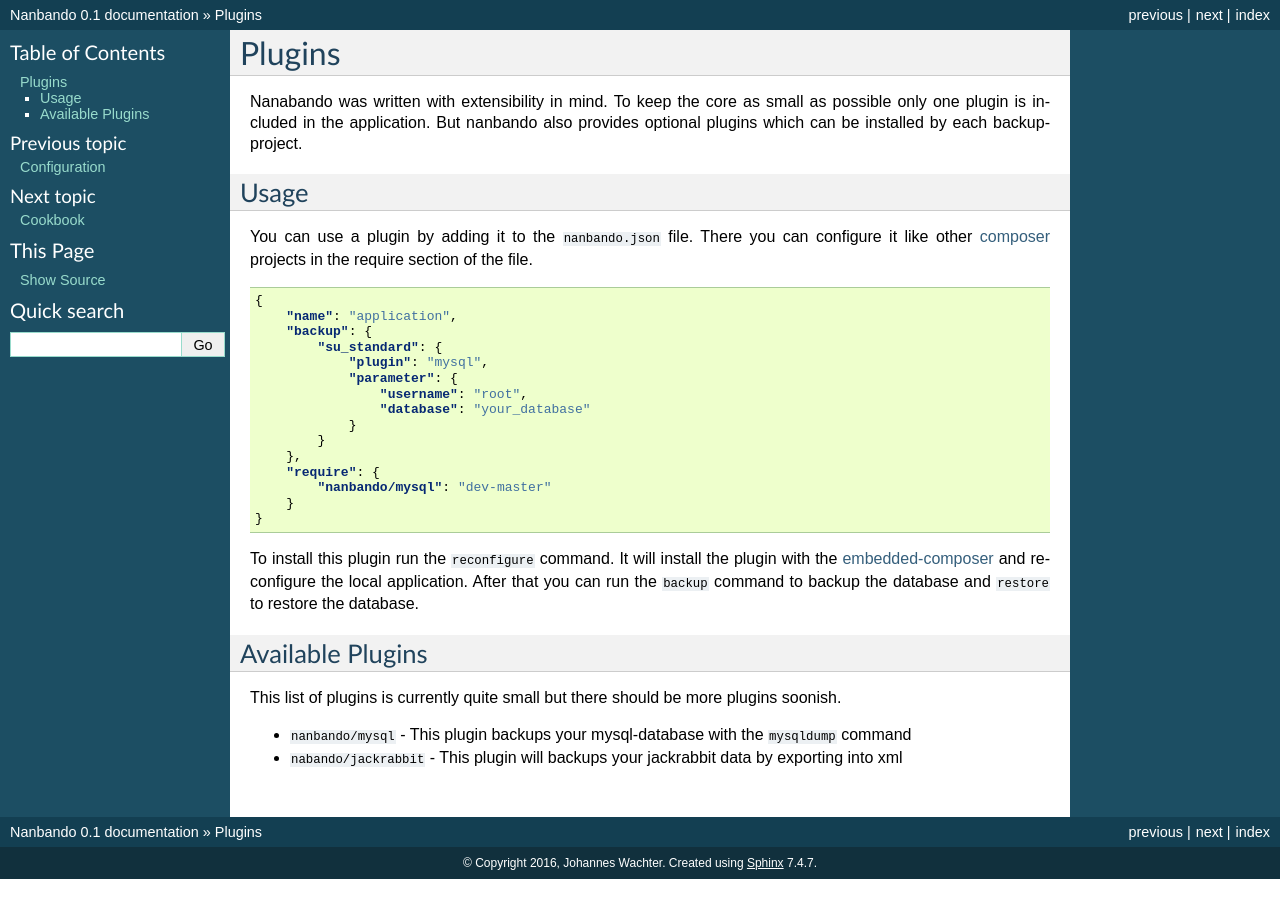
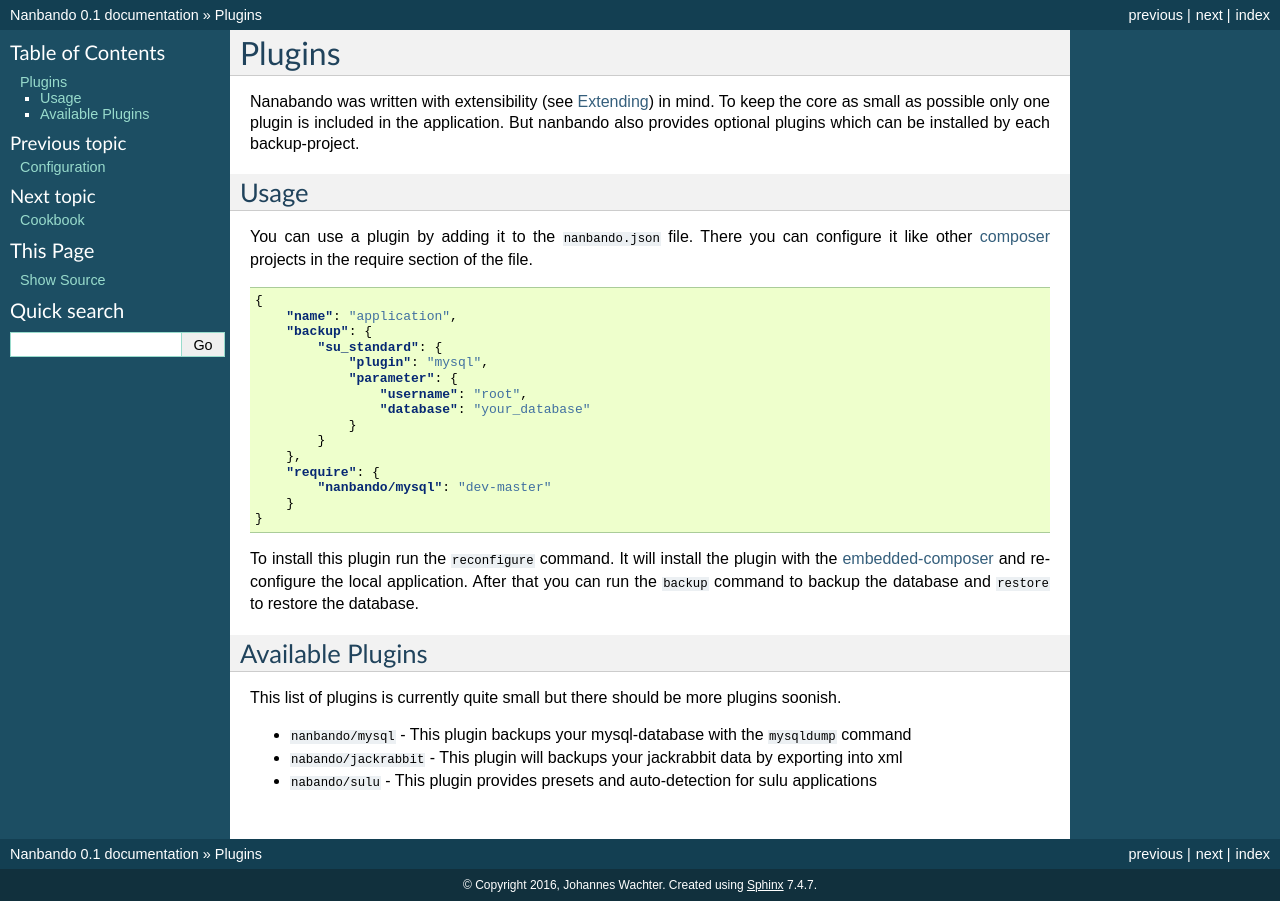
Before and after one commit to nanbando/core, a Sphinx documentation site: the page built from docs/plugins.rst, in a window 1280 px wide. Built offline with Sphinx 7.4.7, drawn with Linux system fonts in a browser that asks for light colours.

Commit message:
added sulu plugin to docs

```diff
--- a/docs/plugins.rst
+++ b/docs/plugins.rst
@@ -1,8 +1,9 @@
 Plugins
 =======
 
-Nanabando was written with extensibility in mind. To keep the core as small as possible only one plugin is included in
-the application. But nanbando also provides optional plugins which can be installed by each backup-project.
+Nanabando was written with extensibility (see :doc:`extending/index`) in mind. To keep the core as small as possible
+only one plugin is included in the application. But nanbando also provides optional plugins which can be installed by
+each backup-project.
 
 Usage
 -----
@@ -39,6 +40,7 @@
 
 - ``nanbando/mysql`` - This plugin backups your mysql-database with the ``mysqldump`` command
 - ``nabando/jackrabbit`` - This plugin will backups your jackrabbit data by exporting into xml
+- ``nabando/sulu`` - This plugin provides presets and auto-detection for sulu applications
 
 .. _`composer`: https://getcomposer.org/
 .. _`embedded-composer`: https://github.com/dflydev/dflydev-embedded-composer
```
Also changed, not shown: docs/cookbook/sulu.rst (+7 -1 lines).
